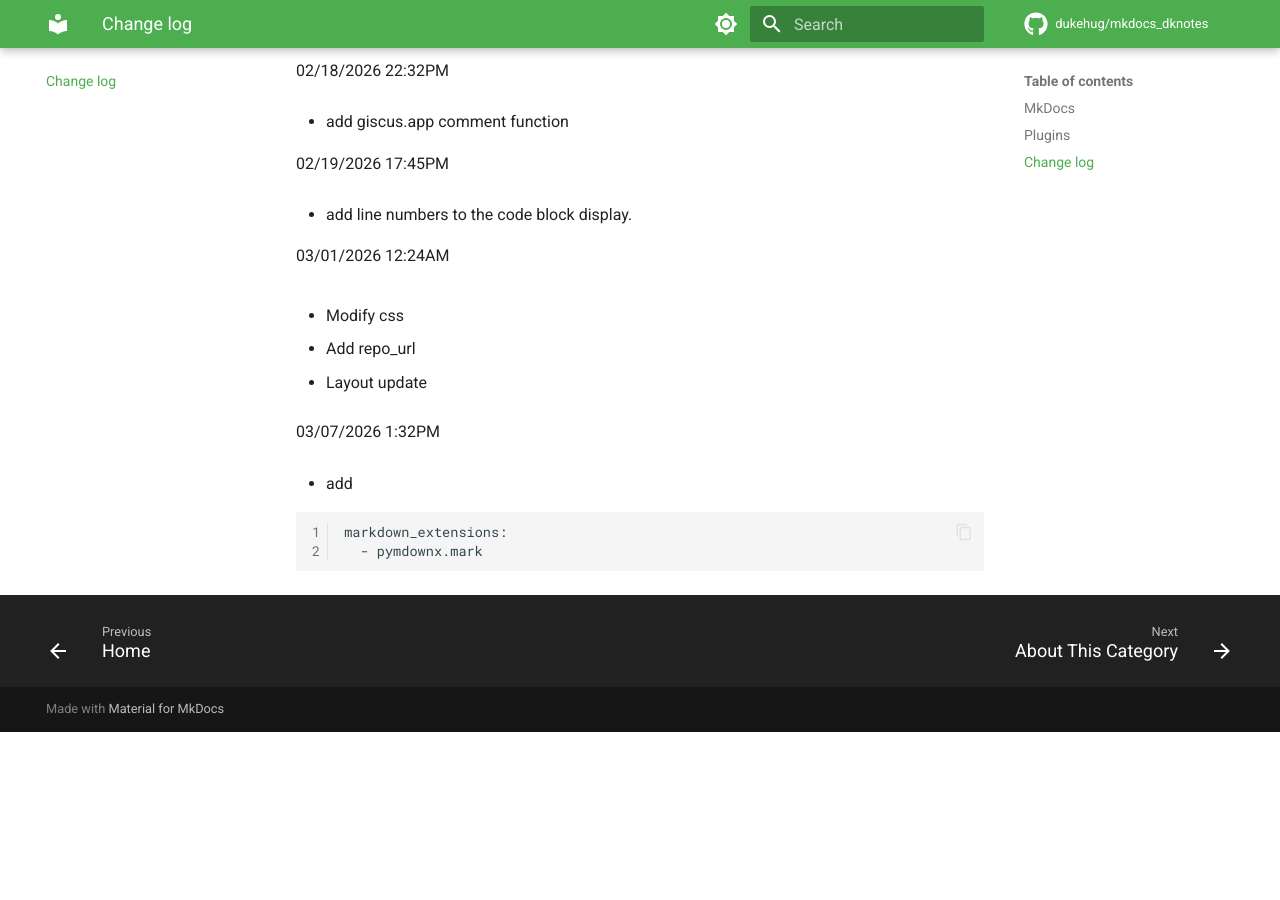
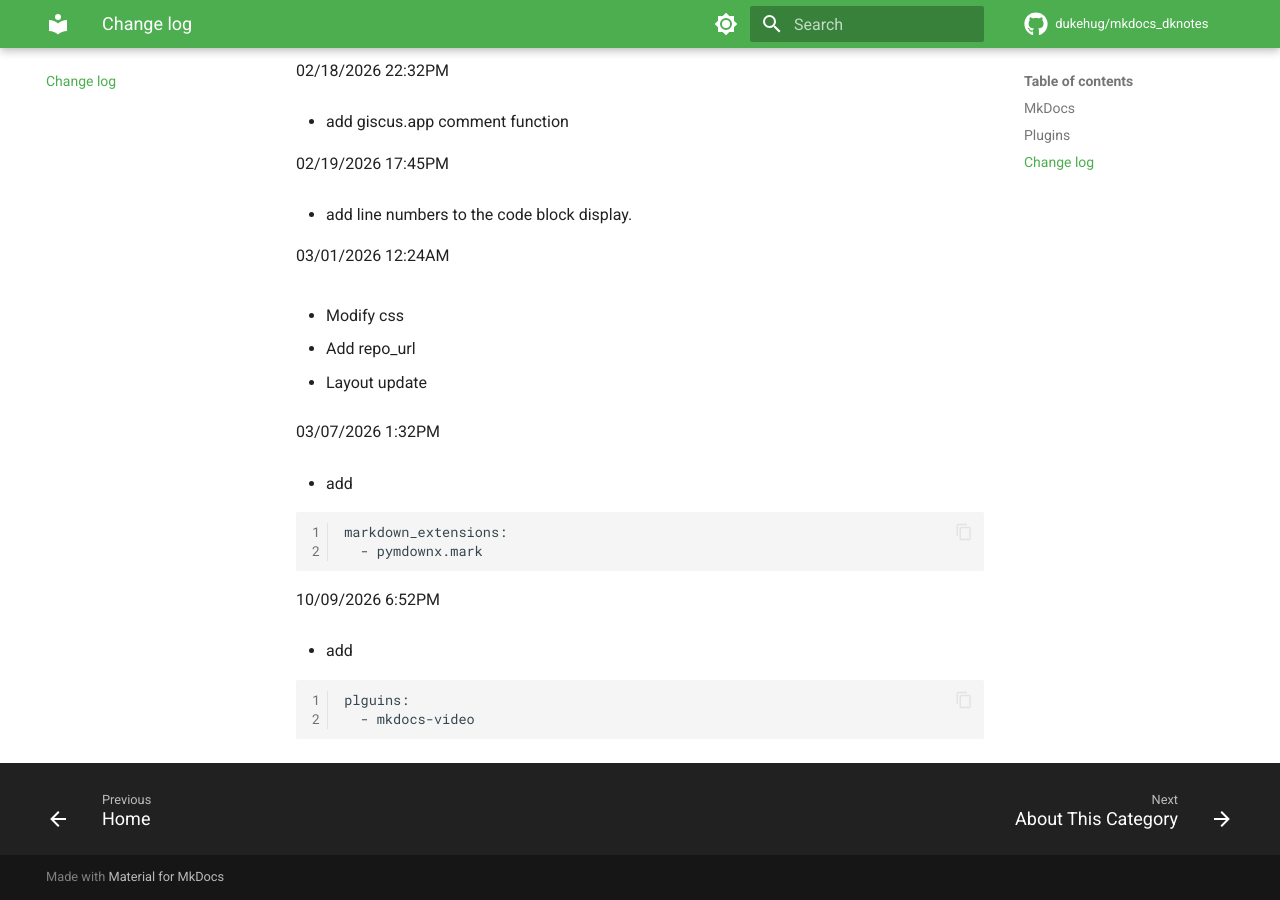
Before and after one commit to dukehug/mkdocs_dknotes, an MkDocs documentation site: the page built from docs/Change_log.md, in a window 1280 px wide and 900 px high, scrolled down 971 px. Built offline with MkDocs 1.6.1 and Material for MkDocs 9.7.7, drawn with Linux system fonts in a browser that asks for light colours; comment, search, counter and statistics services are not loaded; before the commit the page ends 1703 px from its top, so only the background shows below that.

Commit message:
update notes: Fri Oct  9 06:53:05 PM CST 2026

````diff
--- a/docs/Change_log.md
+++ b/docs/Change_log.md
@@ -64,3 +64,13 @@ markdown_extensions:
 markdown_extensions:
   - pymdownx.mark
 ```
+
+
+10/09/2026 6:52PM
+
+- add
+
+```
+plguins:
+  - mkdocs-video
+```
--- a/mkdocs.yml
+++ b/mkdocs.yml
@@ -46,6 +46,7 @@ plugins:
     - search
     - mermaid2
     - glightbox
+    - mkdocs-video
 markdown_extensions:
   - admonition
   - pymdownx.mark
````
